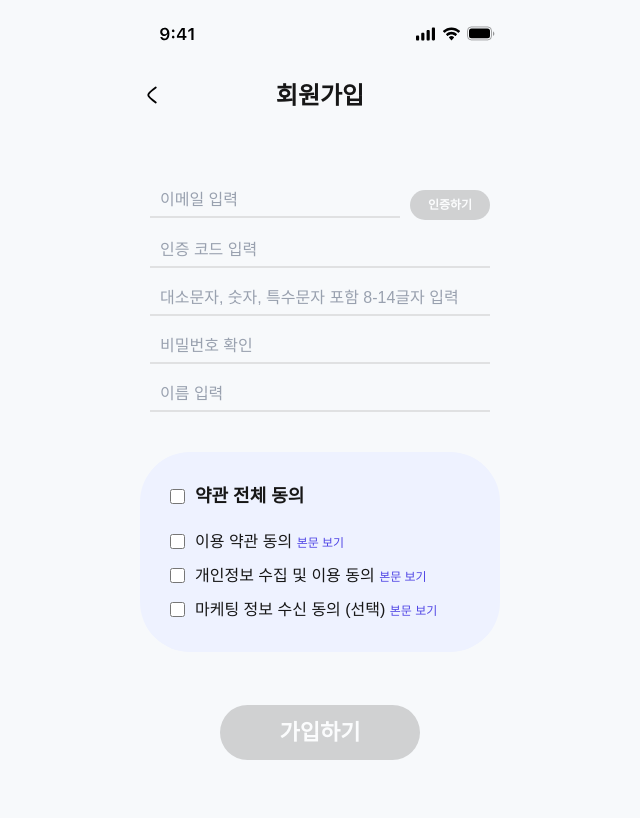
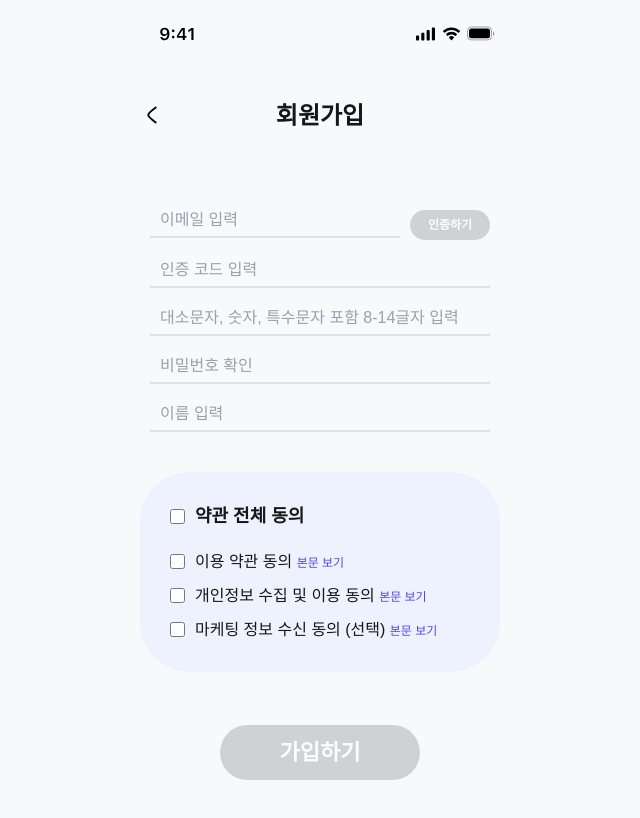
Before and after one commit to wonder1ng/SuperLawVA-Ml, a Next.js app in the folder front/: page /register in a window 1280 px wide. Shown: the top 818 px of the page, without its empty margins (320-960 px from the left). Built offline with nearby package versions, Linux system fonts and the light colour scheme.

Commit message:
chore: margin top to 5rem from 6rem

```diff
--- a/front/src/components/BackHeader.tsx
+++ b/front/src/components/BackHeader.tsx
@@ -13,7 +13,7 @@ export default function BackHeader({
   children,
 }: BackLinkProps) {
   return (
-    <header className="h-24 grid items-end place-items-center relative">
+    <header className="mt-20 grid items-end place-items-center relative">
       <ArrowLeftIcon
         width={width}
         height={height}
```
